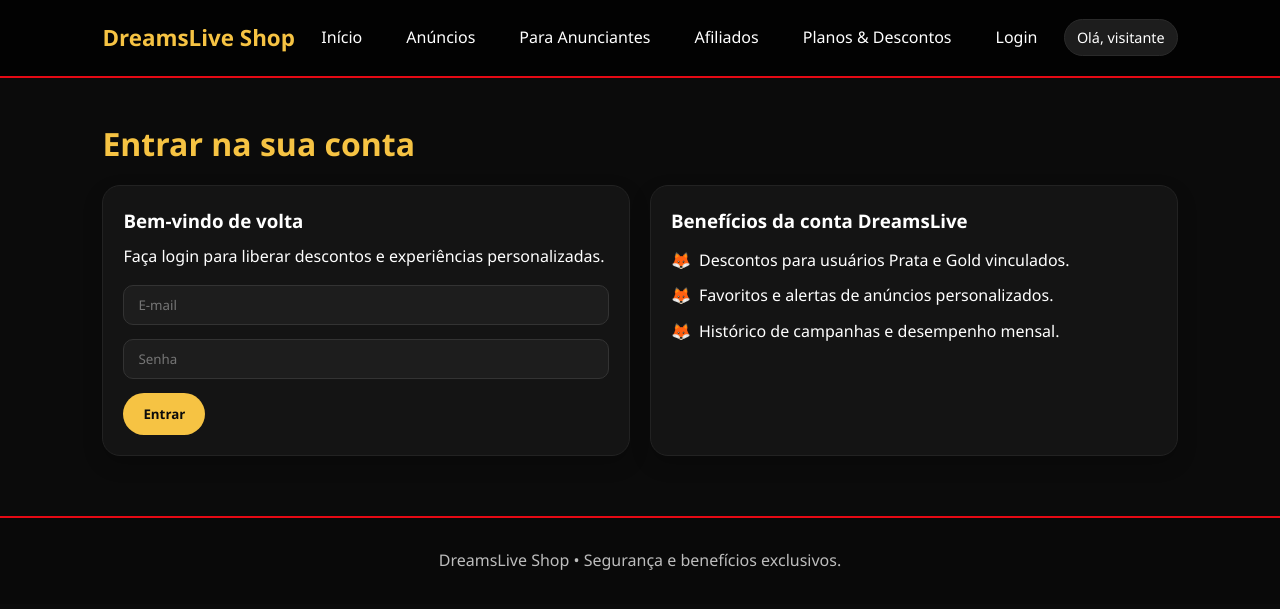
After one commit to ThomasFarss/ThomasFarss, a PHP site: page /login.html in a window 1280 px wide. The commit adds this page. Shown: the top 609 px of the page. Run offline with PHP 8.4, Linux system fonts and the light colour scheme.

Commit message:
Add login and personalization flow

```diff
--- a/public/ads.html
+++ b/public/ads.html
@@ -16,7 +16,9 @@
           <a href="advertisers.html">Para Anunciantes</a>
           <a href="affiliates.html">Afiliados</a>
           <a href="pricing.html">Planos & Descontos</a>
+          <a href="login.html">Login</a>
         </div>
+        <div class="user-area" id="userArea"></div>
       </nav>
     </header>
 
--- a/public/advertisers.html
+++ b/public/advertisers.html
@@ -16,7 +16,9 @@
           <a href="advertisers.html">Para Anunciantes</a>
           <a href="affiliates.html">Afiliados</a>
           <a href="pricing.html">Planos & Descontos</a>
+          <a href="login.html">Login</a>
         </div>
+        <div class="user-area" id="userArea"></div>
       </nav>
     </header>
 
--- a/public/affiliates.html
+++ b/public/affiliates.html
@@ -16,7 +16,9 @@
           <a href="advertisers.html">Para Anunciantes</a>
           <a href="affiliates.html">Afiliados</a>
           <a href="pricing.html">Planos & Descontos</a>
+          <a href="login.html">Login</a>
         </div>
+        <div class="user-area" id="userArea"></div>
       </nav>
     </header>
 
--- a/public/app.js
+++ b/public/app.js
@@ -5,10 +5,75 @@ const affiliateTable = document.querySelector("#affiliateTable tbody");
 const adForm = document.getElementById("adForm");
 const affiliateForm = document.getElementById("affiliateForm");
 const discountForm = document.getElementById("discountForm");
+const loginForm = document.getElementById("loginForm");
 
 const adNotice = document.getElementById("adNotice");
 const affiliateNotice = document.getElementById("affiliateNotice");
 const discountNotice = document.getElementById("discountNotice");
+const loginNotice = document.getElementById("loginNotice");
+const personalizationBanner = document.getElementById("personalizationBanner");
+const userArea = document.getElementById("userArea");
+
+function getStoredUser() {
+  const raw = localStorage.getItem("dreamsliveUser");
+  return raw ? JSON.parse(raw) : null;
+}
+
+function setStoredUser(user) {
+  localStorage.setItem("dreamsliveUser", JSON.stringify(user));
+}
+
+function clearStoredUser() {
+  localStorage.removeItem("dreamsliveUser");
+}
+
+function renderUserArea() {
+  if (!userArea) return;
+  const user = getStoredUser();
+  if (!user) {
+    userArea.innerHTML = `<span class="user-chip">Olá, visitante</span>`;
+    return;
+  }
+
+  const tierLabel = user.tier === "gold" ? "Gold" : user.tier === "prata" ? "Prata" : "Free";
+  userArea.innerHTML = `
+    <span class="user-chip">Olá, ${user.name}</span>
+    <span class="user-chip user-tier">${tierLabel}</span>
+    <button class="ghost-button" id="logoutBtn">Sair</button>
+  `;
+
+  const logoutBtn = document.getElementById("logoutBtn");
+  if (logoutBtn) {
+    logoutBtn.addEventListener("click", () => {
+      clearStoredUser();
+      renderUserArea();
+      if (personalizationBanner) {
+        personalizationBanner.style.display = "none";
+      }
+    });
+  }
+}
+
+function renderPersonalization() {
+  if (!personalizationBanner) return;
+  const user = getStoredUser();
+  if (!user) {
+    personalizationBanner.style.display = "none";
+    return;
+  }
+
+  const discountText =
+    user.tier === "gold"
+      ? "Você tem 8% de desconto nas ofertas premium."
+      : user.tier === "prata"
+      ? "Você tem 5% de desconto nas ofertas selecionadas."
+      : "Cadastre-se nos planos pagos para liberar descontos.";
+
+  personalizationBanner.innerHTML = `
+    <strong>Experiência personalizada:</strong> ${discountText}
+  `;
+  personalizationBanner.style.display = "block";
+}
 
 async function loadAds() {
   if (!adsGrid && !externalAdsGrid) return;
@@ -149,5 +214,37 @@ if (discountForm) {
   });
 }
 
+if (loginForm) {
+  loginForm.addEventListener("submit", async (event) => {
+    event.preventDefault();
+    loginNotice.style.display = "none";
+
+    const formData = new FormData(loginForm);
+    const payload = Object.fromEntries(formData.entries());
+
+    const response = await fetch("/api/login", {
+      method: "POST",
+      headers: { "Content-Type": "application/json" },
+      body: JSON.stringify(payload)
+    });
+
+    const data = await response.json();
+    if (!response.ok) {
+      loginNotice.textContent = data.error;
+      loginNotice.style.display = "block";
+      return;
+    }
+
+    setStoredUser(data);
+    loginNotice.textContent = `Login realizado! Bem-vindo(a), ${data.name}.`;
+    loginNotice.style.display = "block";
+    loginForm.reset();
+    renderUserArea();
+    renderPersonalization();
+  });
+}
+
 loadAds();
 loadAffiliates();
+renderUserArea();
+renderPersonalization();
--- a/public/index.html
+++ b/public/index.html
@@ -18,7 +18,9 @@
           <a href="advertisers.html">Para Anunciantes</a>
           <a href="affiliates.html">Afiliados</a>
           <a href="pricing.html">Planos & Descontos</a>
+          <a href="login.html">Login</a>
         </div>
+        <div class="user-area" id="userArea"></div>
       </nav>
     </header>
 
@@ -37,6 +39,7 @@
             <span class="tag">Amarelo</span>
             <span class="tag">Branco</span>
           </div>
+          <div class="personalization" id="personalizationBanner" style="display: none;"></div>
           <div style="margin-top: 20px; display: flex; gap: 12px; flex-wrap: wrap;">
             <a class="button" href="ads.html">Ver Anúncios</a>
             <a class="button secondary" href="advertisers.html">Anuncie aqui</a>
--- /dev/null
+++ b/public/login.html
@@ -0,0 +1,55 @@
+<!DOCTYPE html>
+<html lang="pt-BR">
+  <head>
+    <meta charset="UTF-8" />
+    <meta name="viewport" content="width=device-width, initial-scale=1.0" />
+    <title>DreamsLive Shop | Login</title>
+    <link rel="stylesheet" href="styles.css" />
+  </head>
+  <body>
+    <header>
+      <nav class="navbar">
+        <div class="brand">DreamsLive Shop</div>
+        <div class="nav-links">
+          <a href="index.html">Início</a>
+          <a href="ads.html">Anúncios</a>
+          <a href="advertisers.html">Para Anunciantes</a>
+          <a href="affiliates.html">Afiliados</a>
+          <a href="pricing.html">Planos & Descontos</a>
+          <a href="login.html">Login</a>
+        </div>
+        <div class="user-area" id="userArea"></div>
+      </nav>
+    </header>
+
+    <main>
+      <section class="section">
+        <h2>Entrar na sua conta</h2>
+        <div class="grid">
+          <div class="card">
+            <h3>Bem-vindo de volta</h3>
+            <p>Faça login para liberar descontos e experiências personalizadas.</p>
+            <form class="form" id="loginForm">
+              <input type="email" name="email" placeholder="E-mail" required />
+              <input type="password" name="password" placeholder="Senha" required />
+              <button class="button" type="submit">Entrar</button>
+            </form>
+            <div class="notice" id="loginNotice" style="display: none;"></div>
+          </div>
+          <div class="card">
+            <h3>Benefícios da conta DreamsLive</h3>
+            <ul class="list">
+              <li>Descontos para usuários Prata e Gold vinculados.</li>
+              <li>Favoritos e alertas de anúncios personalizados.</li>
+              <li>Histórico de campanhas e desempenho mensal.</li>
+            </ul>
+          </div>
+        </div>
+      </section>
+    </main>
+
+    <footer class="footer">DreamsLive Shop • Segurança e benefícios exclusivos.</footer>
+
+    <script src="app.js"></script>
+  </body>
+</html>
--- a/public/pricing.html
+++ b/public/pricing.html
@@ -16,7 +16,9 @@
           <a href="advertisers.html">Para Anunciantes</a>
           <a href="affiliates.html">Afiliados</a>
           <a href="pricing.html">Planos & Descontos</a>
+          <a href="login.html">Login</a>
         </div>
+        <div class="user-area" id="userArea"></div>
       </nav>
     </header>
 
--- a/public/styles.css
+++ b/public/styles.css
@@ -52,6 +52,37 @@ header {
   display: flex;
   gap: 18px;
   flex-wrap: wrap;
+}
+
+.user-area {
+  display: flex;
+  align-items: center;
+  gap: 12px;
+  flex-wrap: wrap;
+  color: var(--white);
+}
+
+.user-chip {
+  padding: 6px 12px;
+  border-radius: 999px;
+  background: #1d1d1d;
+  border: 1px solid #2a2a2a;
+  font-size: 0.9rem;
+}
+
+.user-tier {
+  background: var(--red);
+  color: var(--white);
+  font-weight: 700;
+}
+
+.ghost-button {
+  padding: 6px 12px;
+  border-radius: 999px;
+  border: 1px solid var(--yellow);
+  color: var(--yellow);
+  background: transparent;
+  cursor: pointer;
 }
 
 .nav-links a {
@@ -221,6 +252,26 @@ header {
   margin-top: 16px;
 }
 
+.personalization {
+  margin-top: 16px;
+  padding: 16px;
+  border-radius: 14px;
+  background: rgba(229, 9, 20, 0.12);
+  border: 1px solid rgba(229, 9, 20, 0.4);
+}
+
+.list {
+  list-style: none;
+  display: grid;
+  gap: 10px;
+  margin-top: 12px;
+}
+
+.list li::before {
+  content: "🦊";
+  margin-right: 8px;
+}
+
 .table {
   width: 100%;
   border-collapse: collapse;
```
Also changed, not shown: server.js (+42 -0 lines).
